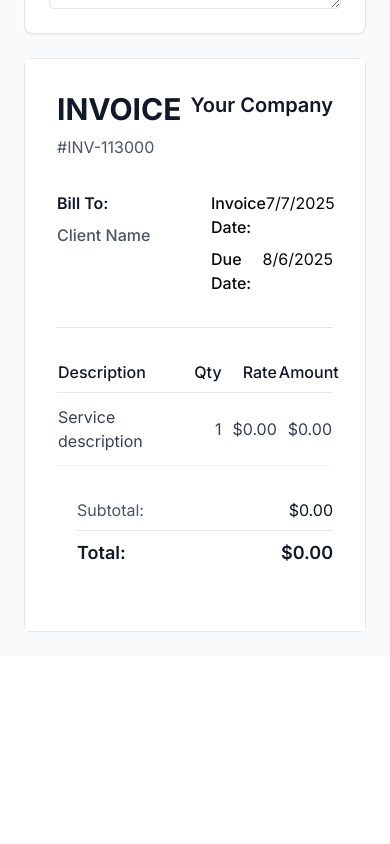
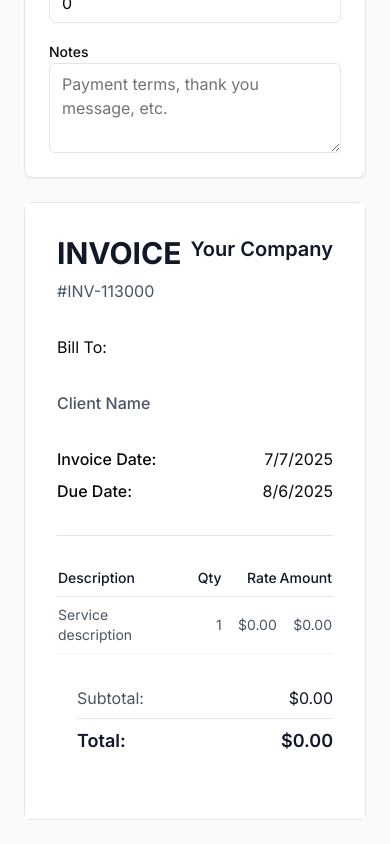
Before and after one commit to Psychedelicfiction/invoice-generator, a Next.js app in the folder frontend/: page / in a window 390 px wide. Shown: the part 1730-2574 px from the top of the page. Before the commit the page ends 2386 px from the top, so only its background shows below. Built offline with nearby package versions, Linux system fonts and the light colour scheme.

Commit message:
small screen compatibility issues fixed

```diff
--- a/frontend/app/page.tsx
+++ b/frontend/app/page.tsx
@@ -148,11 +148,13 @@ export default function InvoiceGenerator() {
     if (!input) return
     try {
       postInvoice()
-      const canvas = await html2canvas(input, { scale: 1.5, useCORS: true })
+      const canvas = await html2canvas(input, { scale: 1.5, useCORS: true, windowWidth: input.scrollWidth, // ensure full width capture
+      scrollY: -window.scrollY, })
       const imgData = canvas.toDataURL("image/jpeg", 1)
       const pdf = new jsPDF("p", "mm", "a4")
       const pdfWidth = pdf.internal.pageSize.getWidth()
       const pdfHeight = (canvas.height * pdfWidth) / canvas.width
+
       pdf.addImage(imgData, "JPEG", 0, 0, pdfWidth, pdfHeight)
       pdf.save(`${invoiceData.invoiceNumber || "invoice"}.pdf`)
       toast({
@@ -380,7 +382,7 @@ export default function InvoiceGenerator() {
               </CardHeader>
               <CardContent className="space-y-4">
                 {invoiceData.lineItems.map((item, index) => (
-                  <div key={item.id} className="grid grid-cols-12 gap-2 items-end">
+                  <div key={item.id} className="grid grid-cols-1 sm:grid-cols-12 gap-2 items-end">
                     <div className="col-span-5">
                       <Label>Description</Label>
                       <Input
@@ -488,9 +490,9 @@ export default function InvoiceGenerator() {
                   </div>
 
                   {/* Invoice Details */}
-                  <div className="grid grid-cols-2 gap-8 mb-8">
+                  <div className="grid sm:grid-cols-2 grid-cols-1 gap-8 mb-8">
                     <div>
-                      <h3 className="font-semibold text-gray-900 mb-2">Bill To:</h3>
+                      <h3 className="flex flex-col sm:grid sm:grid-cols-2 gap-6 mb-8">Bill To:</h3>
                       <div className="text-gray-600 space-y-1">
                         <p className="font-medium">{invoiceData.clientName || "Client Name"}</p>
                         {invoiceData.clientAddress && (
@@ -516,8 +518,8 @@ export default function InvoiceGenerator() {
                   <Separator className="mb-6" />
 
                   {/* Line Items Table */}
-                  <div className="mb-8">
-                    <table className="w-full table-fixed">
+                  <div className="mb-8 overflow-x-auto">
+                    <table className="min-w-full table-auto text-sm sm:text-base">
                       <thead>
                         <tr className="border-b border-gray-200">
                           <th className="text-left py-2 font-medium text-gray-900 w-2/5">Description</th>
@@ -529,10 +531,10 @@ export default function InvoiceGenerator() {
                       <tbody>
                         {invoiceData.lineItems.map((item) => (
                           <tr key={item.id} className="border-b border-gray-100">
-                            <td className="py-3 text-gray-700">{item.description || "Service description"}</td>
-                            <td className="py-3 text-right text-gray-700">{item.quantity}</td>
-                            <td className="py-3 text-right text-gray-700">${item.rate.toFixed(2)}</td>
-                            <td className="py-3 text-right text-gray-700">${item.amount.toFixed(2)}</td>
+                            <td className="py-2 pr-2 break-words text-gray-600 max-w-[200px] sm:max-w-none">{item.description || "Service description"}</td>
+                            <td className="py-3 text-right whitespace-nowrap text-gray-600 max-w-[200px] sm:max-w-none">{item.quantity}</td>
+                            <td className="py-3  text-right whitespace-nowrap text-gray-600 max-w-[200px] sm:max-w-none">${item.rate.toFixed(2)}</td>
+                            <td className="py-3 text-right whitespace-nowrap text-gray-600 max-w-[200px] sm:max-w-none">${item.amount.toFixed(2)}</td>
                           </tr>
                         ))}
                       </tbody>
```
